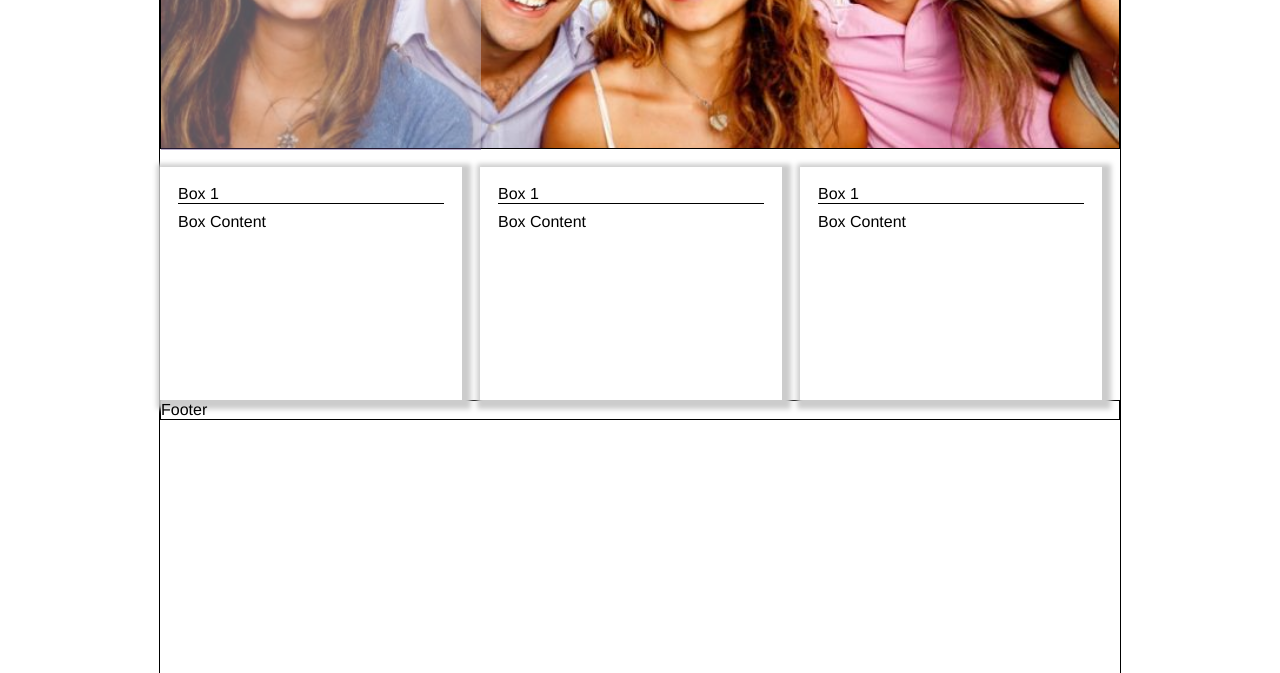
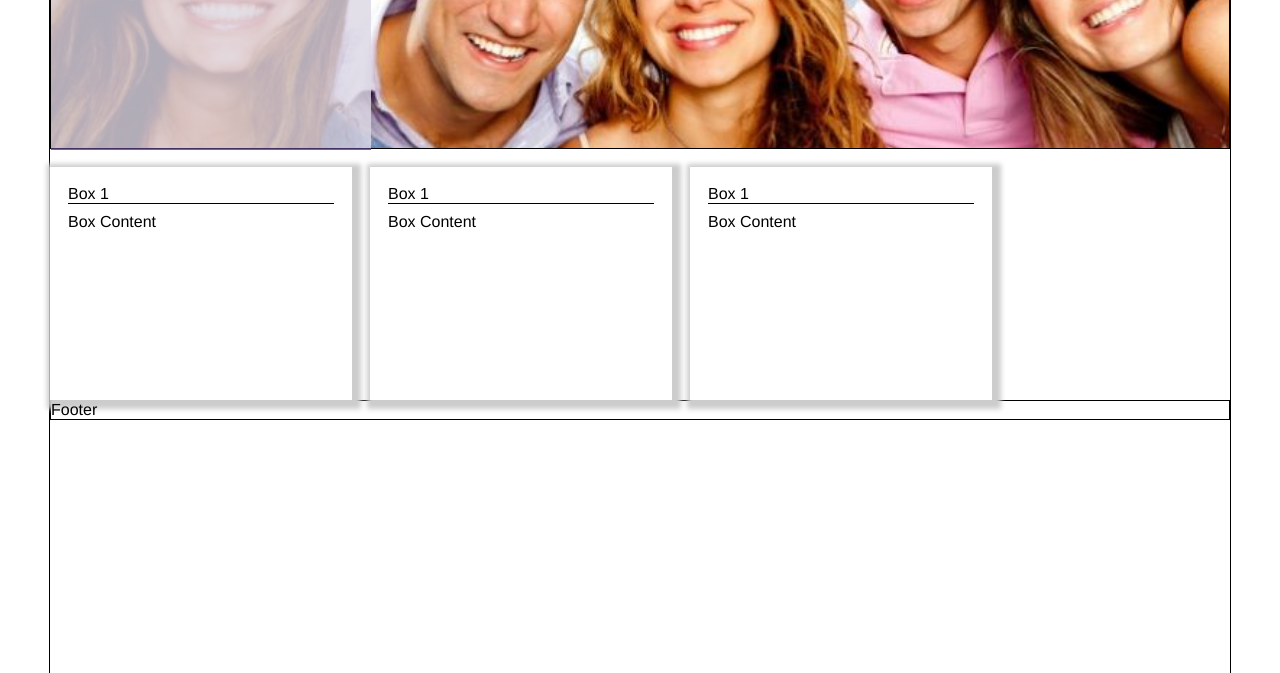
Before and after one commit to NJSal/zlayout, a plain HTML site: page index.html in a window 1280 px wide. Shown: the part 427-1100 px from the top of the page. Drawn offline with Linux system fonts and the light colour scheme.

Commit message:
task: updated wrapper width size

```diff
--- a/css/main.css
+++ b/css/main.css
@@ -31,8 +31,8 @@ body {
 }
 
 #wrapper {
-    width: 960px;
-    height: 1553px;
+    width: 1180px;
+    height: 1555px;
     margin-left: auto;
     margin-right: auto;
 }
@@ -124,7 +124,7 @@ body {
     background-color: #563d7c;
     padding: 0px;
     filter: alpha(opacity=40);
-    opacity: 0.40;
+    opacity: .80;
 }
 
 #hero h1 {
```
